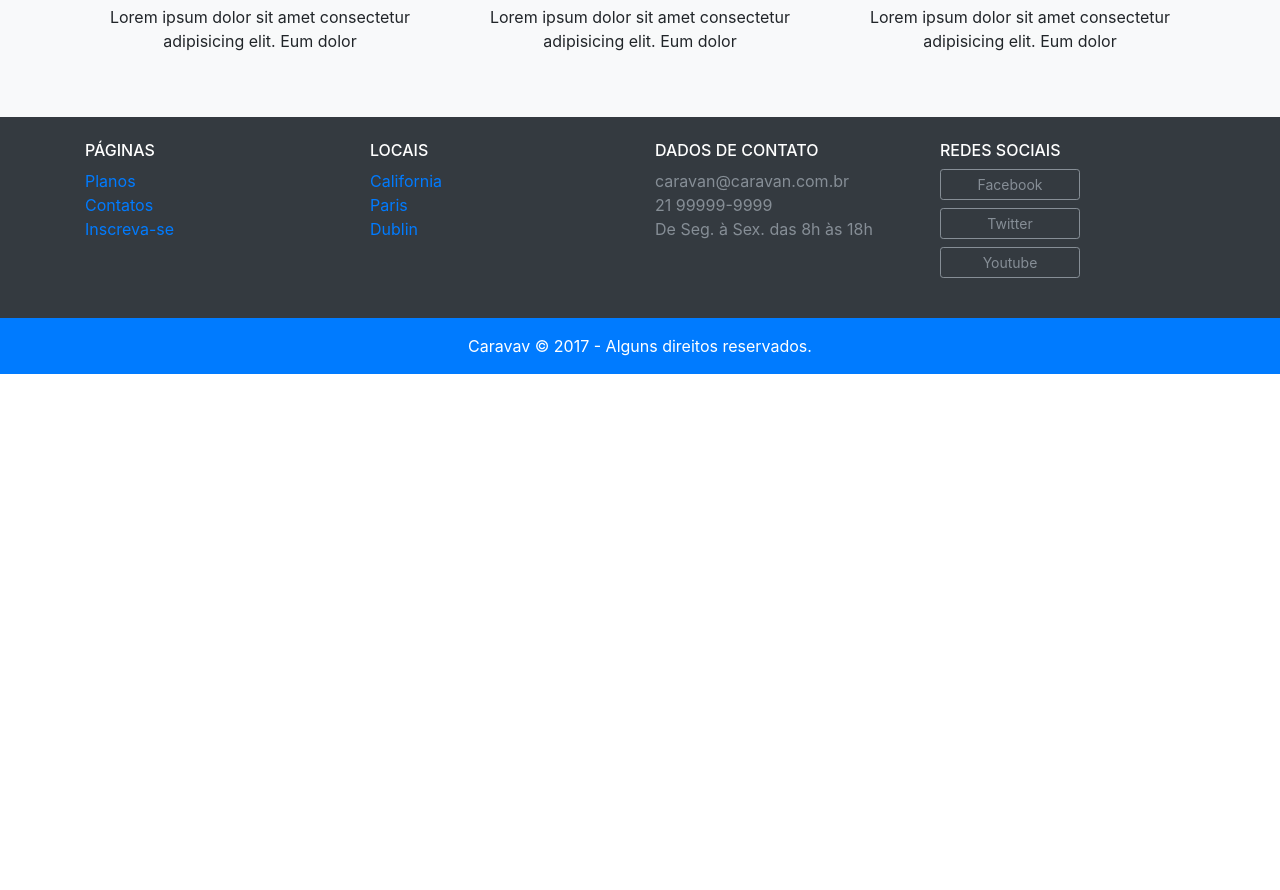
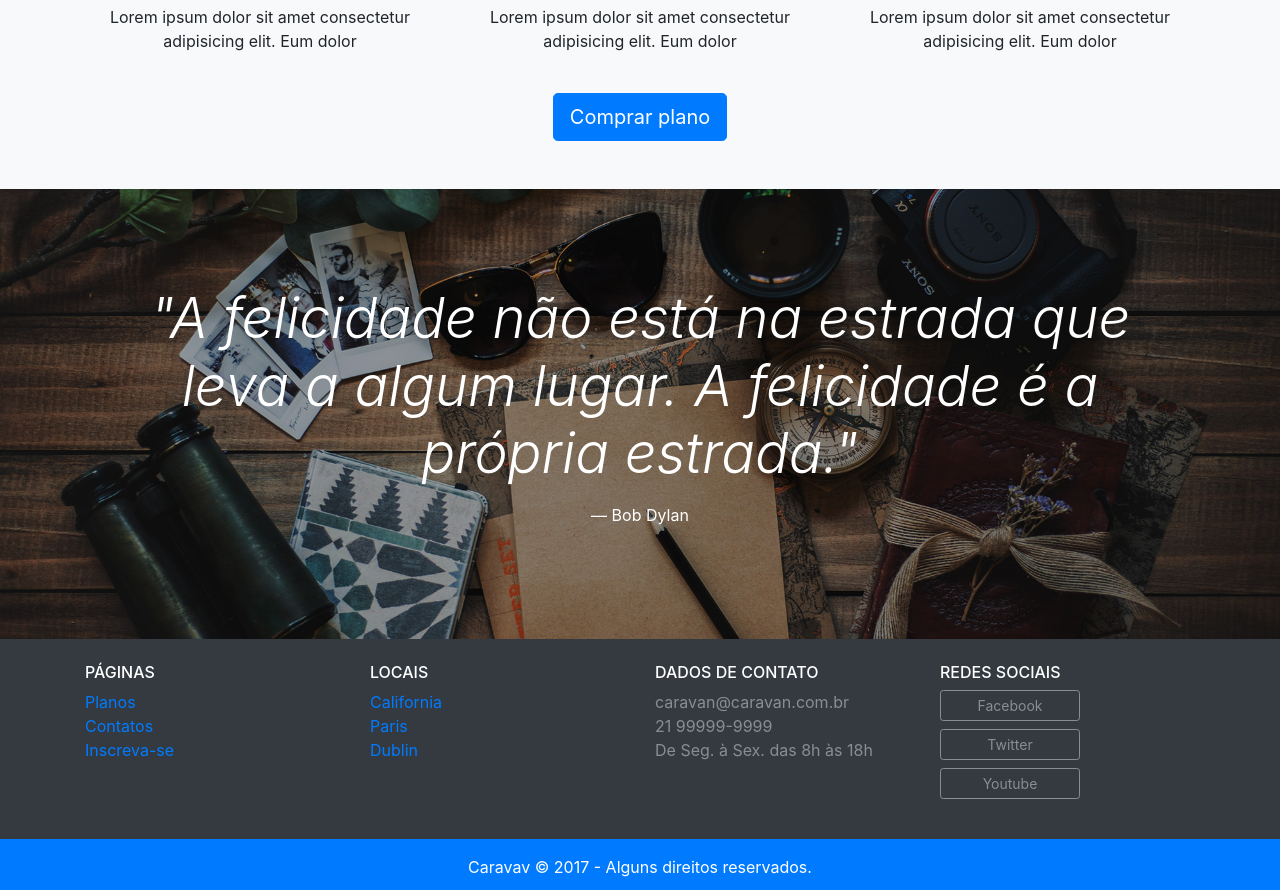
Before and after one commit to williamfirmino92/caravan, a plain HTML site: page index.html in a window 1280 px wide. Shown: the part 1153-2043 px from the top of the page. Drawn offline with Linux system fonts and the light colour scheme.

Commit message:
Alteração

```diff
--- a/css/style.css
+++ b/css/style.css
@@ -1,5 +1,6 @@
+/* Configurações auxiliares - Gerais */
+
 body {
-    height: 3000px;
     padding-top: 75px;
 }
 
@@ -15,3 +16,16 @@ body {
 .foot-btn-rs {
     max-width: 140px;
 }
+
+.home-quote {
+    background: url('../img/bg-quote.jpg') center center;
+    background-size: cover;
+}
+
+/* Configurações de responsividade */
+
+@media(max-width: 767px) {
+    .home-quote .display-4 {
+        font-size: 2.5rem;
+    }
+}
--- a/index.html
+++ b/index.html
@@ -134,7 +134,7 @@
      <div class="col-xl-4 col-md-6">
       <div class="d-flex justify-content-center cont-sec-2 ">
        <img src="img/icones/passagens.svg" alt="passagem">
-     </div>
+      </div>
       <h3>Passagens</h3>
       <p>Lorem ipsum dolor sit amet consectetur adipisicing elit. Eum dolor</p>
      </div>
@@ -142,7 +142,7 @@
      <div class="col-xl-4 col-md-6">
       <div class="d-flex justify-content-center cont-sec-2 ">
        <img src="img/icones/translado.svg" alt="translado">
-     </div>
+      </div>
       <h3>Translado</h3>
       <p>Lorem ipsum dolor sit amet consectetur adipisicing elit. Eum dolor</p>
      </div>
@@ -158,7 +158,7 @@
      <div class="col-xl-4 col-md-6">
       <div class="d-flex justify-content-center cont-sec-2 ">
        <img src="img/icones/bagagens.svg" alt="bagagens">
-     </div>
+      </div>
       <h3>Bagagens</h3>
       <p>Lorem ipsum dolor sit amet consectetur adipisicing elit. Eum dolor</p>
      </div>
@@ -166,13 +166,23 @@
      <div class="col-xl-4 col-md-6">
       <div class="d-flex justify-content-center cont-sec-2 ">
        <img src="img/icones/turismo.svg" alt="turismo">
-     </div>
+      </div>
       <h3>Turismo</h3>
       <p>Lorem ipsum dolor sit amet consectetur adipisicing elit. Eum dolor</p>
      </div>
 
     </div>
+    <a href="planos.html" class="btn btn-primary btn-lg mt-4">Comprar plano</a>
    </div>
+  </section>
+
+  <section class="home-quote p-md-5">
+   <blockquote class="blockquote text-center text-white p-md-5 p-sm-3">
+    <p class="display-4"><em>"A felicidade não está na estrada que leva a algum lugar. A felicidade é a própria
+      estrada."
+     </em></p>
+     <footer class="blockquote-footer text-white">Bob Dylan</footer>
+   </blockquote>
   </section>
 
 
```
